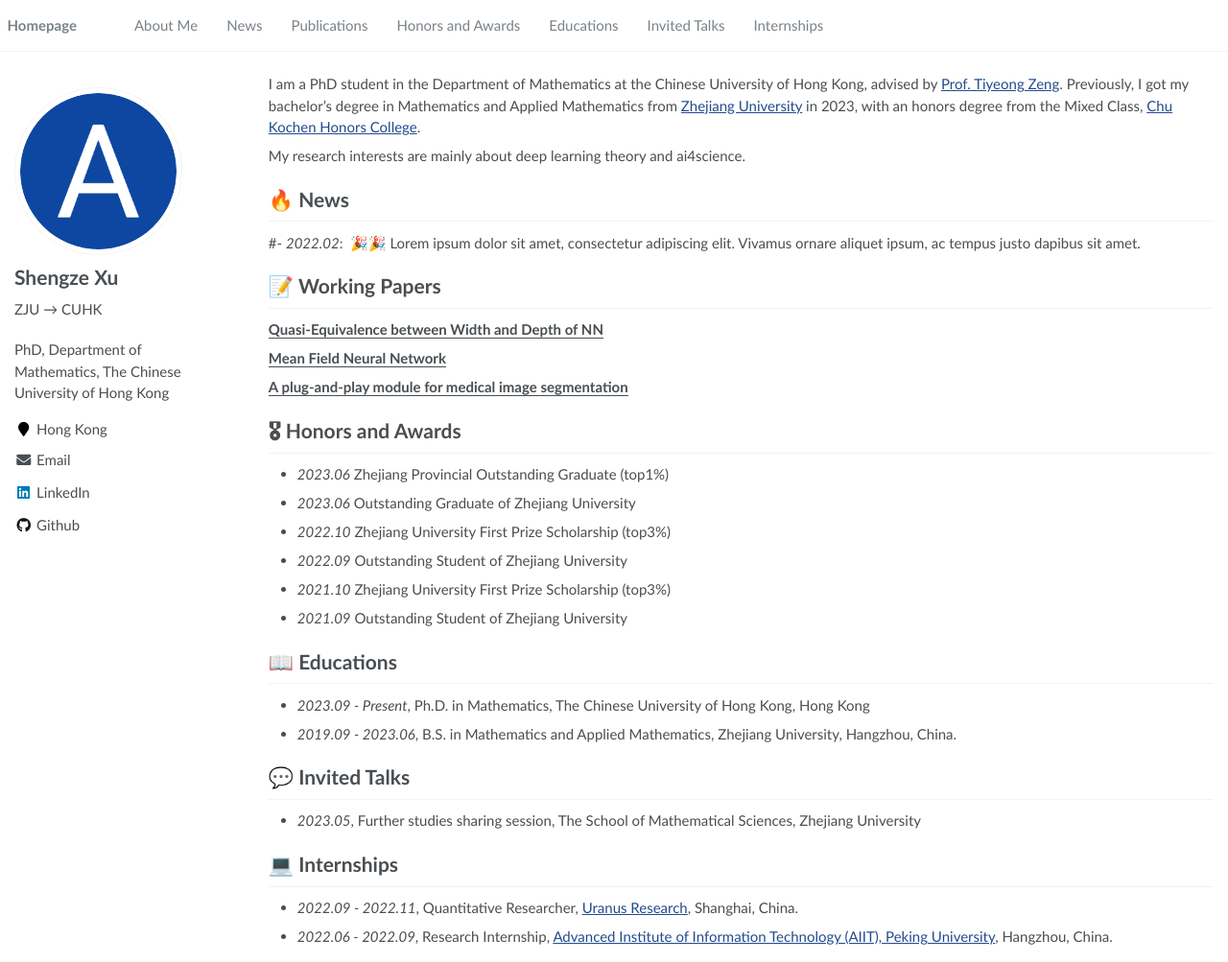
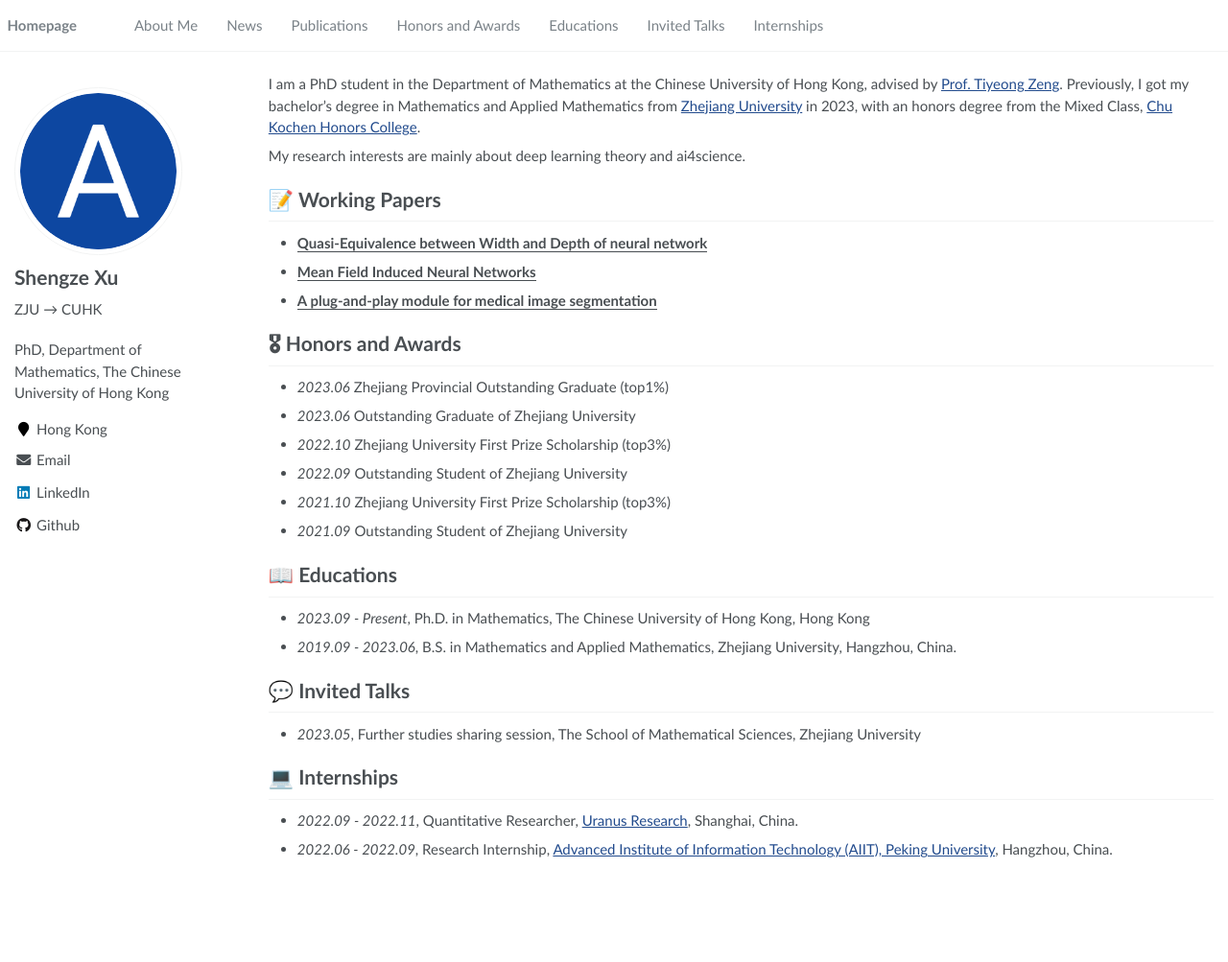
Before and after one commit to shengze-xu/shengze-xu.github.io, a Jekyll site: the page built from _pages/about.md, in a window 1280 px wide and 1003 px high. Shown: the whole window at 96% size. Built offline with Jekyll 4.4.1, drawn with Linux system fonts in a browser that asks for light colours.

Commit message:
Update about.md

```diff
--- a/_pages/about.md
+++ b/_pages/about.md
@@ -21,16 +21,12 @@ I am a PhD student in the Department of Mathematics at the Chinese University of
 
 My research interests are mainly about deep learning theory and ai4science.
 
+# 📝 Working Papers
+- <u><b>Quasi-Equivalence between Width and Depth of neural network</b></u>
 
-# 🔥 News
-#- *2022.02*: &nbsp;🎉🎉 Lorem ipsum dolor sit amet, consectetur adipiscing elit. Vivamus ornare aliquet ipsum, ac tempus justo dapibus sit amet.
+- <u><b>Mean Field Induced Neural Networks</b></u>
 
-# 📝 Working Papers
-<u><b>Quasi-Equivalence between Width and Depth of NN</b></u>
-
-<u><b>Mean Field Neural Network</b></u>
-
-<u><b>A plug-and-play module for medical image segmentation</b></u>
+- <u><b>A plug-and-play module for medical image segmentation</b></u>
 
 # 🎖 Honors and Awards
 - *2023.06* Zhejiang Provincial Outstanding Graduate (top1%)
```
